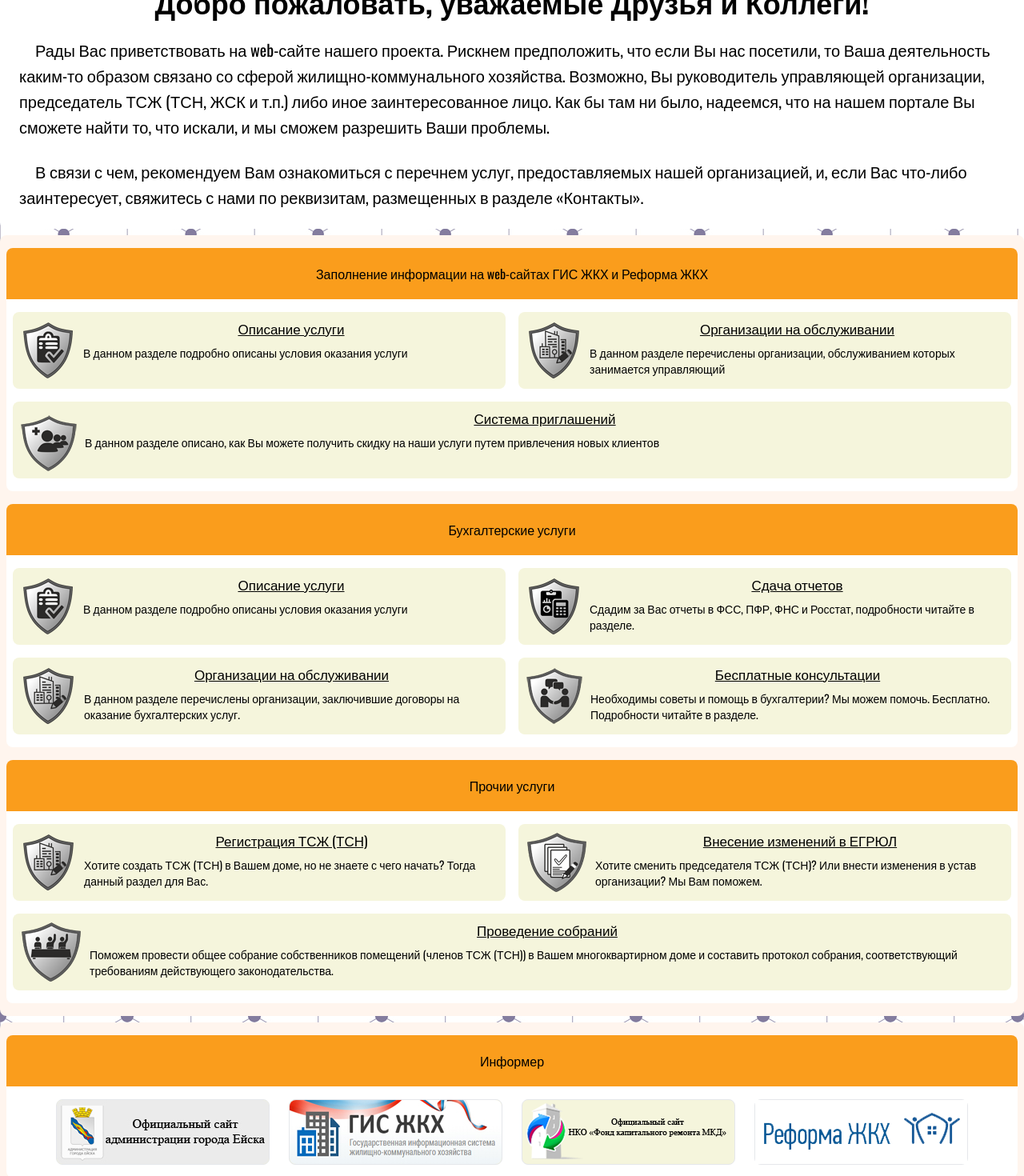
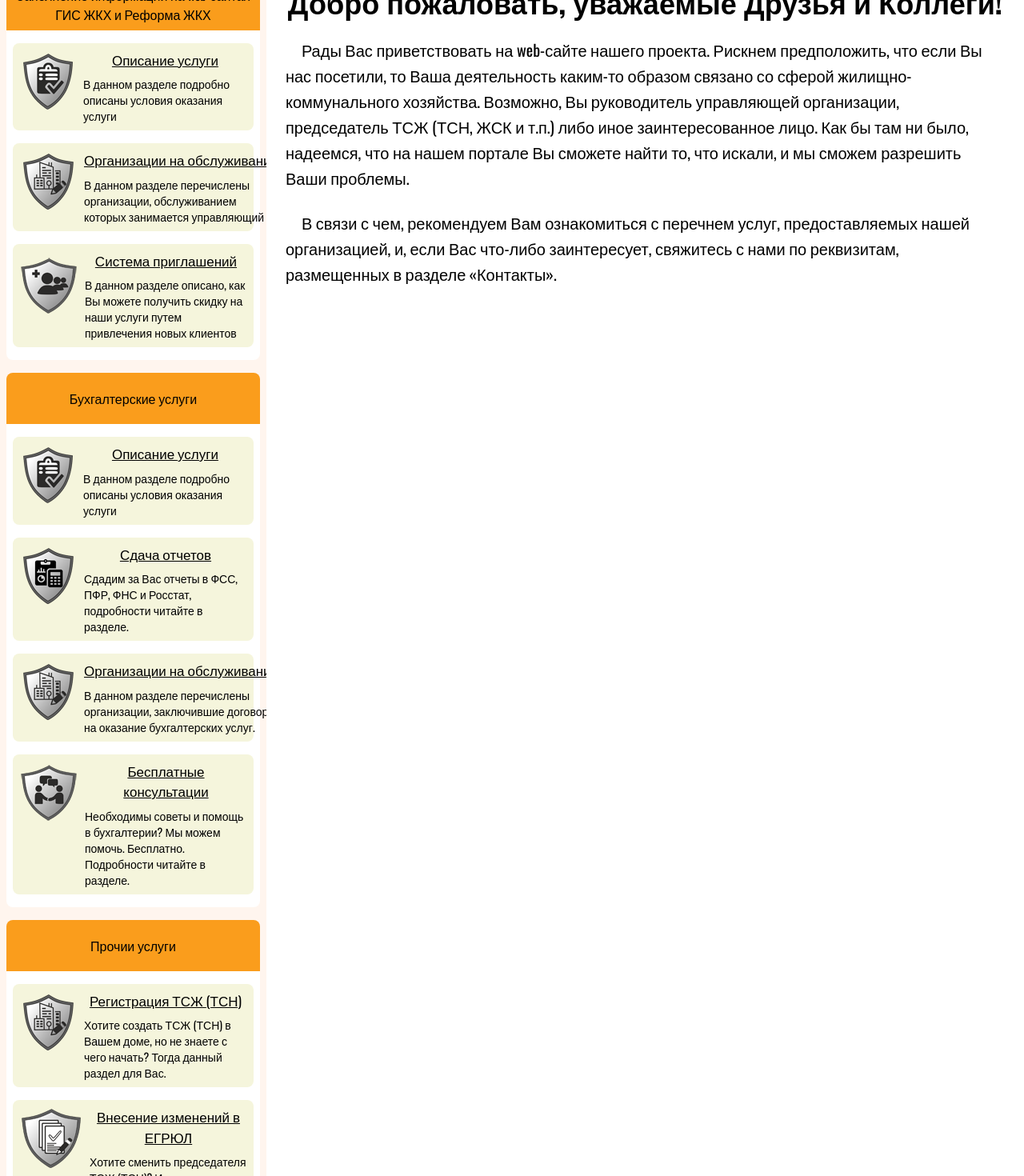
Before and after one commit to mentor-FE/my-gkh, a Next.js app: page / in a window 1280 px wide. Shown: the part 544-2014 px from the top of the page at 80% size. Built offline with nearby package versions, Linux system fonts and the light colour scheme.

Commit message:
add desctop sidebar

```diff
--- a/app/page.jsx
+++ b/app/page.jsx
@@ -15,26 +15,201 @@ import reformagkh from '@/public/style/reformagkh.png'
 export default function Home() {
   return (
     <div className='flex flex-col mt-2'>
+      <div className='xl:flex xl:flex-row'>
+        <sidebar className='bg-[#fff5ee]  rounded-lg py-4 px-2 gap-4 hidden xl:flex flex-col'>
+          <div className='rounded-lg bg-white flex flex-col gap-4 pb-4'>
+            <div className='bg-[#fa9d1c] rounded-t-lg h-16 flex justify-center items-center p-2 text-center'>
+              Заполнение информации на web-сайтах ГИС ЖКХ и Реформа ЖКХ
+            </div>
+            <div className='bg-[#f5f5dc] rounded-lg flex p-2 gap-2 items-start mx-2'>
+              <img src={upr.src} alt='upr' />
+              <div className='flex flex-col justify-center flex-grow'>
+                <Link
+                  href='/'
+                  className='text-center cursor-pointer underline text-[17px] mb-2'
+                >
+                  Описание услуги
+                </Link>
+                <div className='text-sm'>
+                  В данном разделе подробно описаны условия оказания услуги
+                </div>
+              </div>
+            </div>
+            <div className='bg-[#f5f5dc] rounded-lg flex p-2 gap-2 items-start mx-2'>
+              <img src={reg.src} alt='reg' />
+              <div className='flex flex-col justify-center flex-grow'>
+                <Link
+                  href='/'
+                  className='text-center cursor-pointer underline text-[17px] mb-2 whitespace-nowrap'
+                >
+                  Организации на обслуживании
+                </Link>
+                <div className='text-sm'>
+                  В данном разделе перечислены организации, обслуживанием
+                  которых занимается управляющий
+                </div>
+              </div>
+            </div>
+
+            <div className='bg-[#f5f5dc] rounded-lg flex p-2 gap-2 items-start mx-2'>
+              <img src={idin.src} alt='upr' />
+              <div className='flex flex-col justify-center flex-grow'>
+                <Link
+                  href='/'
+                  className='text-center cursor-pointer underline text-[17px] mb-2'
+                >
+                  Система приглашений
+                </Link>
+                <div className='text-sm'>
+                  В данном разделе описано, как Вы можете получить скидку на
+                  наши услуги путем привлечения новых клиентов
+                </div>
+              </div>
+            </div>
+          </div>
+          <div className='rounded-lg bg-white flex flex-col gap-4 pb-4'>
+            <div className='bg-[#fa9d1c] rounded-t-lg h-16 flex justify-center items-center p-2 text-center'>
+              Бухгалтерские услуги
+            </div>
+
+            <div className='bg-[#f5f5dc] rounded-lg flex p-2 gap-2 items-start mx-2'>
+              <img src={upr.src} alt='upr' />
+              <div className='flex flex-col justify-center flex-grow'>
+                <Link
+                  href='/'
+                  className='text-center cursor-pointer underline text-[17px] mb-2'
+                >
+                  Описание услуги
+                </Link>
+                <div className='text-sm'>
+                  В данном разделе подробно описаны условия оказания услуги
+                </div>
+              </div>
+            </div>
+            <div className='bg-[#f5f5dc] rounded-lg flex p-2 gap-2 items-start mx-2'>
+              <img src={sendrep.src} alt='sendrep' />
+              <div className='flex flex-col justify-center flex-grow'>
+                <Link
+                  href='/'
+                  className='text-center cursor-pointer underline text-[17px] mb-2'
+                >
+                  Сдача отчетов
+                </Link>
+                <div className='text-sm'>
+                  Сдадим за Вас отчеты в ФСС, ПФР, ФНС и Росстат, подробности
+                  читайте в разделе.
+                </div>
+              </div>
+            </div>
+
+            <div className='bg-[#f5f5dc] rounded-lg flex p-2 gap-2 items-start mx-2'>
+              <img src={reg.src} alt='reg' />
+              <div className='flex flex-col justify-center flex-grow'>
+                <Link
+                  href='/'
+                  className='text-center cursor-pointer underline text-[17px] mb-2 whitespace-nowrap'
+                >
+                  Организации на обслуживании
+                </Link>
+                <div className='text-sm'>
+                  В данном разделе перечислены организации, заключившие договоры
+                  на оказание бухгалтерских услуг.
+                </div>
+              </div>
+            </div>
+            <div className='bg-[#f5f5dc] rounded-lg flex p-2 gap-2 items-start mx-2'>
+              <img src={frcon.src} alt='frcon' />
+              <div className='flex flex-col justify-center flex-grow'>
+                <Link
+                  href='/'
+                  className='text-center cursor-pointer underline text-[17px] mb-2'
+                >
+                  Бесплатные консультации
+                </Link>
+                <div className='text-sm'>
+                  Необходимы советы и помощь в бухгалтерии? Мы можем помочь.
+                  Бесплатно. Подробности читайте в разделе.
+                </div>
+              </div>
+            </div>
+          </div>
+          <div className='rounded-lg bg-white flex flex-col gap-4 pb-4'>
+            <div className='bg-[#fa9d1c] rounded-t-lg h-16 flex justify-center items-center p-2 text-center'>
+              Прочии услуги
+            </div>
+
+            <div className='bg-[#f5f5dc] rounded-lg flex p-2 gap-2 items-start mx-2'>
+              <img src={regdel.src} alt='regdel' />
+              <div className='flex flex-col justify-center flex-grow'>
+                <Link
+                  href='/'
+                  className='text-center cursor-pointer underline text-[17px] mb-2'
+                >
+                  Регистрация ТСЖ (ТСН)
+                </Link>
+                <div className='text-sm'>
+                  Хотите создать ТСЖ (ТСН) в Вашем доме, но не знаете с чего
+                  начать? Тогда данный раздел для Вас.
+                </div>
+              </div>
+            </div>
+            <div className='bg-[#f5f5dc] rounded-lg flex p-2 gap-2 items-start mx-2'>
+              <img src={egru.src} alt='egru' />
+              <div className='flex flex-col justify-center flex-grow'>
+                <Link
+                  href='/'
+                  className='text-center cursor-pointer underline text-[17px] mb-2'
+                >
+                  Внесение изменений в ЕГРЮЛ
+                </Link>
+                <div className='text-sm'>
+                  Хотите сменить председателя ТСЖ (ТСН)? Или внести изменения в
+                  устав организации? Мы Вам поможем.
+                </div>
+              </div>
+            </div>
+            <div className='bg-[#f5f5dc] rounded-lg flex p-2 gap-2 items-start mx-2'>
+              <img src={congregation.src} alt='congregation' />
+              <div className='flex flex-col justify-center flex-grow'>
+                <Link
+                  href='/'
+                  className='text-center cursor-pointer underline text-[17px] mb-2 whitespace-nowrap'
+                >
+                  Проведение собраний
+                </Link>
+                <div className='text-sm'>
+                  Поможем провести общее собрание собственников помещений
+                  (членов ТСЖ (ТСН)) в Вашем многоквартирном доме и составить
+                  протокол собрания, соответствующий требованиям действующего
+                  законодательства.
+                </div>
+              </div>
+            </div>
+          </div>
+        </sidebar>
         <main className='bg-white rounded-lg p-2 lg:p-6'>
           <h1 className='text-center text-xl font-bold mb-3 lg:text-4xl lg:mb-6'>
             Добро пожаловать, уважаемые Друзья и Коллеги!
           </h1>
           <p className='mb-3 indent-5 lg:text-xl lg:mb-6 lg:leading-8'>
             Рады Вас приветствовать на web-сайте нашего проекта. Рискнем
-          предположить, что если Вы нас посетили, то Ваша деятельность каким-то
-          образом связано со сферой жилищно-коммунального хозяйства. Возможно,
-          Вы руководитель управляющей организации, председатель ТСЖ (ТСН, ЖСК и
-          т.п.) либо иное заинтересованное лицо. Как бы там ни было, надеемся,
-          что на нашем портале Вы сможете найти то, что искали, и мы сможем
-          разрешить Ваши проблемы.
+            предположить, что если Вы нас посетили, то Ваша деятельность
+            каким-то образом связано со сферой жилищно-коммунального хозяйства.
+            Возможно, Вы руководитель управляющей организации, председатель ТСЖ
+            (ТСН, ЖСК и т.п.) либо иное заинтересованное лицо. Как бы там ни
+            было, надеемся, что на нашем портале Вы сможете найти то, что
+            искали, и мы сможем разрешить Ваши проблемы.
           </p>
           <p className='indent-5 lg:text-xl lg:leading-8'>
             В связи с чем, рекомендуем Вам ознакомиться с перечнем услуг,
-          предоставляемых нашей организацией, и, если Вас что-либо заинтересует,
-          свяжитесь с нами по реквизитам, размещенных в разделе «Контакты».
+            предоставляемых нашей организацией, и, если Вас что-либо
+            заинтересует, свяжитесь с нами по реквизитам, размещенных в разделе
+            «Контакты».
           </p>
         </main>
-      <sidebar className='bg-[#fff5ee] flex flex-col rounded-lg mt-2 py-4 px-2 gap-4'>
+      </div>
+
+      <sidebar className='bg-[#fff5ee] flex flex-col rounded-lg mt-2 py-4 px-2 gap-4 xl:hidden'>
         <div className='rounded-lg bg-white flex flex-col gap-4 pb-4'>
           <div className='bg-[#fa9d1c] rounded-t-lg h-16 flex justify-center items-center p-2 text-center'>
             Заполнение информации на web-сайтах ГИС ЖКХ и Реформа ЖКХ
--- a/components/header/HeaderDesctop.jsx
+++ b/components/header/HeaderDesctop.jsx
@@ -69,7 +69,7 @@ const HeaderDesctop = () => {
             md:mt-[15px] md:ml-[140px]
             lg:text-base lg:mt-[17px] lg:ml-[192px]
             xl:ml-[230px] xl:mt-[32px]
-            2xl:text-xl 2xl:ml-[240px] 2xl:mt-[23px]
+            2xl:text-xl 2xl:ml-[240px] 2xl:mt-[25px]
             '
             >
               <div className='cursor-pointer'>
```
Lines whose indentation alone changed are shown as unchanged.
